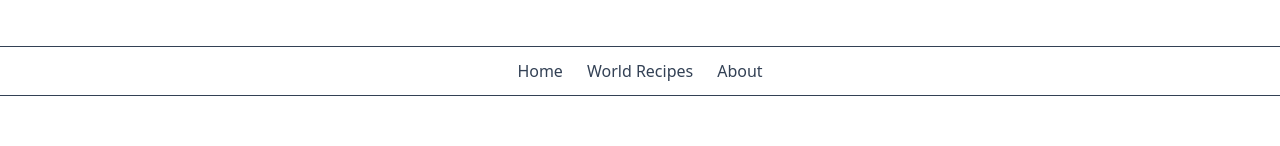
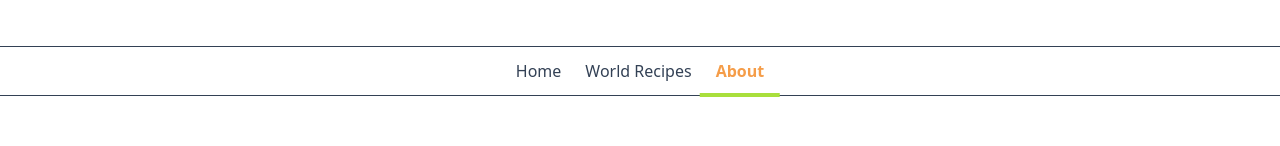
Before and after one commit to raquelEve/S9-FinalProject_v2, a React (Vite) app: page /about in a window 1280 px wide. Shown: the part 266-412 px from the top of the page. Built offline with nearby package versions, Linux system fonts and the light colour scheme; a web font is replaced by a local one.

Commit message:
navbar changes

```diff
--- a/src/common/headerComponent/HeaderComp.css
+++ b/src/common/headerComponent/HeaderComp.css
@@ -1,3 +1,50 @@
 #logo{
     margin-top: 40px;
 }
+.active{
+    font-weight: 600;
+    position: relative;
+    transition: all 0.7s;
+    color: #f59d49;
+}
+.header-nav-link{
+    position: relative;
+    transition: all 0.7s;
+    /* margin-left: 2px; */
+    /* margin-right: 2px; */
+}
+.active:before,
+.header-nav-link:hover:before{
+    content:' ';
+    display: block;
+    position: absolute;
+    bottom: -2px;
+    left: 50%;
+    transform: translateX(-50%);
+    width: 100%;
+    width: calc( 100% + 8px );
+    border-bottom: 4px solid #a9df3c;
+    transition: all 0.7s;
+    z-index: 10;
+}
+
+.header-nav-link:hover{
+    /* color: #a9df3c; */
+    color: #f59d49;
+}
+
+.headernav-link:hover:before{
+    bottom: -2px;
+    transform: translateX(-50%);
+    width: calc( 100% + 8px );
+}
+
+.header-nav-link:hover:after{
+    top:0px;
+    bottom: auto;
+    transform: translateX(-50%);
+    width: calc( 100% + 8px );
+    border-bottom: 4px solid #a9df3c;
+}
+.xs-header-nav{}
+.xs-active {}
--- a/src/common/headerComponent/HeaderComp.jsx
+++ b/src/common/headerComponent/HeaderComp.jsx
@@ -1,32 +1,55 @@
-import React from 'react'
-import './HeaderComp.css'
-
-import facebook from '../../assets/social/facebook.svg'
-import instagram from '../../assets/social/instagram.svg'
-import pinterest from '../../assets/social/pinterest.svg'
-import SocialNavbarComp from '../socialNavbar/SocialNavbarComp'
-import { Link, NavLink } from 'react-router-dom'
-import './HeaderComp.css'
-import logo from '../../assets/logo.jpg'
-import logo2 from '../../assets/logo2.jpg'
+import React from 'react';
+import './HeaderComp.css';
+import facebook from '../../assets/social/facebook.svg';
+import instagram from '../../assets/social/instagram.svg';
+import pinterest from '../../assets/social/pinterest.svg';
+import SocialNavbarComp from '../socialNavbar/SocialNavbarComp';
+import { NavLink, useLocation } from 'react-router-dom';
+import logo2 from '../../assets/logo2.jpg';
 
 export default function HeaderComp() {
+
+    const showRecipesLink = location.pathname.includes('/recipes/');
+    const showRecipeLink = location.pathname.includes('/recipe/');
+
 
     return (
         <header>
             <SocialNavbarComp></SocialNavbarComp>
-
-            <div className='flex justify-center font-playwriteBold text-5xl mt-4 mb-[48px] ' id='logo'>
-                {/* nyammmy */}
+            <div className='flex justify-center font-playwriteBold text-5xl mt-4 mb-[48px]' id='logo'>
                 <img src={logo2} alt="logo" className='h-[180px]' />
             </div>
-            <div className="border border-x-0  border-slate-700 border-solid by-1 py-3">
-                <nav className="flex justify-center w-[300px]mx-auto text-slate-700">
-                    <NavLink to='/home' className='mx-3'>Home</NavLink>
-                    <NavLink to='/global' className='mx-3'>World Recipes</NavLink>
-                    <NavLink to='/about' className='mx-3'>About</NavLink>
+            <div className="border border-x-0 border-slate-700 border-solid by-1">
+                <nav className="flex justify-center mx-auto text-slate-700">
+                    <NavLink
+                        to='/home'
+                        className={({ isActive }) => (isActive ? 'header-nav-link active p-3' : 'header-nav-link p-3')}>
+                        Home
+                    </NavLink>
+                    <NavLink
+                        to='/global'
+                        className={({ isActive }) => (isActive ? 'header-nav-link active p-3' : 'header-nav-link p-3')}>
+                        World Recipes
+                    </NavLink>
+                    <NavLink
+                        to='/about'
+                        className={({ isActive }) => (isActive ? 'header-nav-link active p-3' : 'header-nav-link p-3')}>
+                        About
+                    </NavLink>
+                    {showRecipesLink && (
+                        <NavLink to='/recipes'
+                            className={({ isActive }) => isActive ? 'active py-3' : 'p-3'}>
+                            Recipe List
+                        </NavLink>
+                    )}
+                    {showRecipeLink && (
+                        <NavLink to='/recipe'
+                            className={({ isActive }) => isActive ? 'active py-3' : 'p-3'}>
+                            Recipe
+                        </NavLink>
+                    )}
                 </nav>
             </div>
         </header>
-    )
+    );
 }
```
